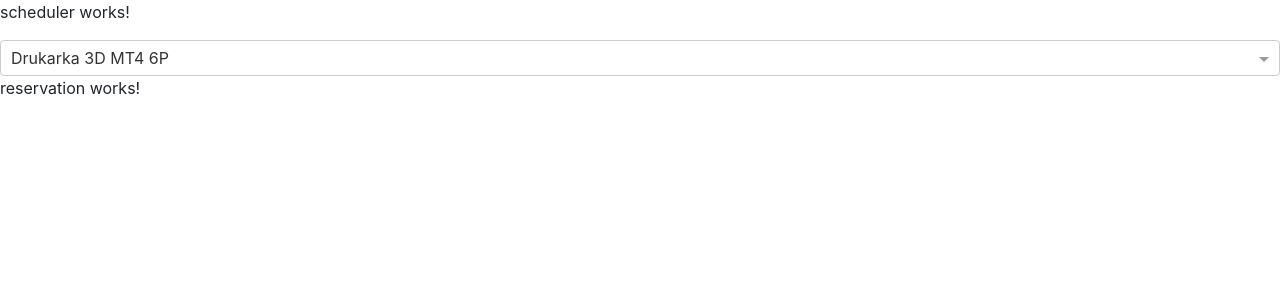
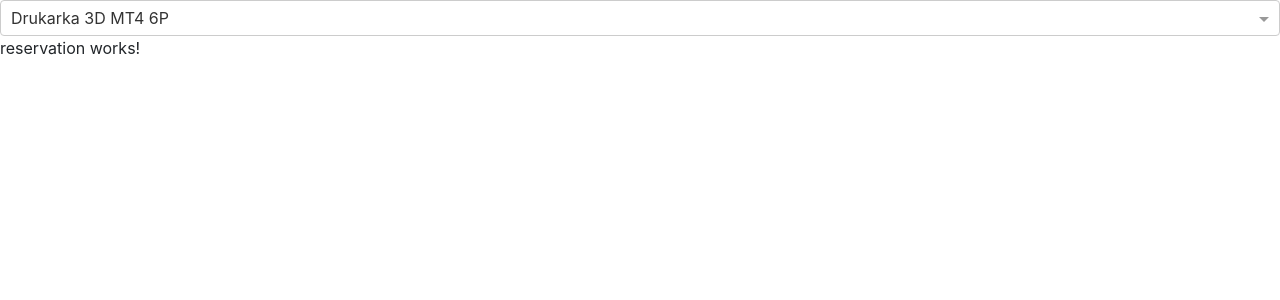
Before and after one commit to Alicja-Majewska/3d-printing-queue-webclient, an Angular app: page / in a window 1280 px wide. Shown: the top 300 px of the page. Built offline with nearby package versions, Linux system fonts and the light colour scheme.

Commit message:
added style to broken printer

```diff
--- a/src/app/app.component.html
+++ b/src/app/app.component.html
@@ -1,3 +1,6 @@
+<section class="container-fluid p-0">
+
 <app-scheduler></app-scheduler>
 
 <app-reservation></app-reservation>
+</section>
--- a/src/app/components/scheduler/scheduler.component.html
+++ b/src/app/components/scheduler/scheduler.component.html
@@ -1,13 +1,8 @@
-<p>
-  scheduler works!
-</p>
 <ng-select [items]="printers"
            bindLabel="name"
            [(ngModel)]="selectedPrinter"
            [clearable]="false"
            [searchable]="false"
+           [ngClass]="{'printerBroken': isPrinterBroken(selectedPrinter)}"
           >
 </ng-select>
-
-<!--[ngClass]="'dropdown-input-trophy-' + trophyName"-->
-<!--(change)="rankSelected($event.value)"-->
--- a/src/app/components/scheduler/scheduler.component.ts
+++ b/src/app/components/scheduler/scheduler.component.ts
@@ -1,6 +1,7 @@
 import {Component, OnInit} from '@angular/core';
 import {Printer} from '../../objects/Printer';
 import {PrinterQueueService} from '../../services/printer-queue.service';
+import {PrinterStatus} from '../../objects/PrinterStatus';
 
 @Component({
   selector: 'app-scheduler',
@@ -20,4 +21,7 @@ export class SchedulerComponent implements OnInit {
     this.selectedPrinter = this.printers && this.printers.length > 1 && this.printers[0] || null;
   }
 
+  isPrinterBroken(printer: Printer) : boolean {
+    return printer.status == PrinterStatus.BROKEN;
+  }
 }
--- a/src/styles.scss
+++ b/src/styles.scss
@@ -1,2 +1,8 @@
 @import '~bootstrap/dist/css/bootstrap.min.css';
 @import "~@ng-select/ng-select/themes/default.theme.css";
+
+
+
+.ng-select.printerBroken .ng-value {
+  color: red;
+}
```
